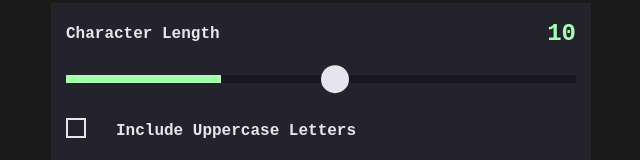
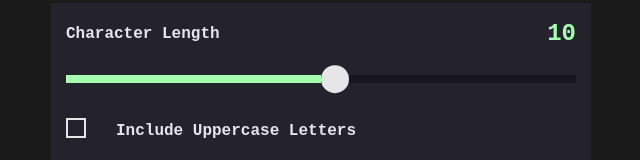
Before and after one commit to MarImnaishvili/Password-Generator-App, a React (Vite) app: page / in a window 1280 px wide. Shown: the part 198-358 px from the top of the page, without its empty margins (319-959 px from the left). Built offline with nearby package versions, Linux system fonts and the light colour scheme.

Commit message:
linear gradiante

```diff
--- a/src/components/PasswordLengthSection.tsx
+++ b/src/components/PasswordLengthSection.tsx
@@ -77,8 +77,13 @@ const ProgressContainer = styled.div<ProgressContainerProps>`
     width: 100%;
     height: 100%;
     border-radius: none;
-    background: #18171f;
-    outline: none;
+    background: linear-gradient(
+      to right,
+      rgba(164, 255, 175) 0%,
+      rgba(164, 255, 175) ${(props) => (props.passwordlength / 20) * 100}%,
+      rgba(24, 23, 31, 1) ${(props) => (props.passwordlength / 20) * 100}%,
+      rgba(24, 23, 31, 1) 100%
+    );
   }
 
   & > #vol::-webkit-slider-thumb {
@@ -100,14 +105,4 @@ const ProgressContainer = styled.div<ProgressContainerProps>`
     height: 0.8rem;
     background: transparent;
   }
-
-  &::before {
-    content: "";
-    position: absolute;
-    top: 0.5rem;
-    left: 0;
-    width: ${(props) => props.passwordlength * 1.4 + 1.5}rem;
-    height: 100%;
-    background: #a4ffaf;
-  }
 `;
```
